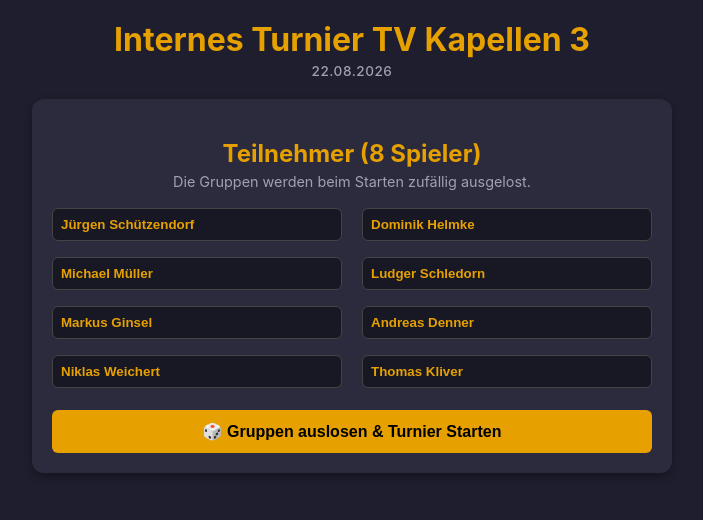
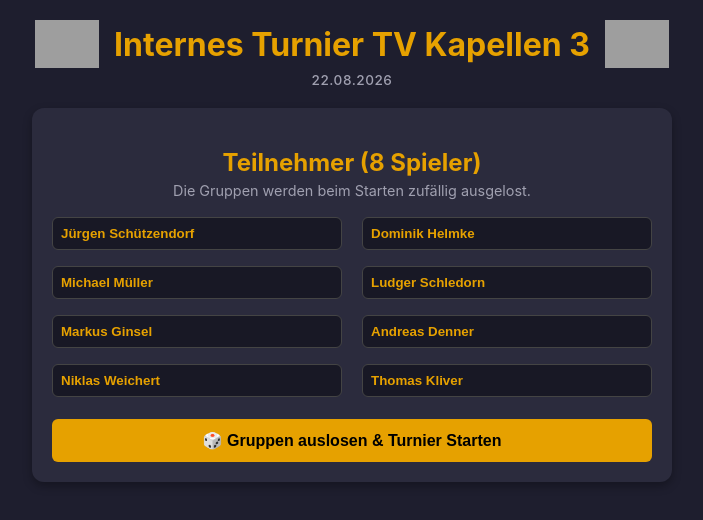
Before and after one commit to Zechenhauer/TVK3_internes_Turnier_22.08.2026, a plain HTML site: page index.html in a window 1280 px wide. Shown: the whole page, without its empty margins (288-991 px from the left). Drawn offline with Linux system fonts and the light colour scheme; grey boxes are pictures that could not be loaded.

Commit message:
Update index.html

```diff
--- a/index.html
+++ b/index.html
@@ -19,7 +19,24 @@
         body { font-family: -apple-system, BlinkMacSystemFont, "Segoe UI", Roboto, sans-serif; background: var(--bg); color: var(--text); margin: 0; padding: 20px; }
 
         .header-container { text-align: center; margin-bottom: 20px; }
-        h1 { color: var(--accent); margin: 0 0 4px 0; }
+
+        /* Header Title Container mit Logos links & rechts */
+        .title-row {
+            display: flex;
+            align-items: center;
+            justify-content: center;
+            gap: 15px;
+            margin-bottom: 4px;
+        }
+
+        .header-logo {
+            height: 48px;
+            width: auto;
+            object-fit: contain;
+            flex-shrink: 0;
+        }
+
+        h1 { color: var(--accent); margin: 0; }
         .date-sub { color: var(--sub); font-size: 0.85rem; font-weight: 500; letter-spacing: 0.5px; }
 
         h2, h3 { text-align: center; color: var(--accent); margin-bottom: 15px; }
@@ -55,12 +72,22 @@
         .hidden { display: none; }
         .ko-section { max-width: 800px; margin: 0 auto; }
         .placeholder { color: var(--sub); font-style: italic; font-weight: normal !important; }
+
+        @media (max-width: 600px) {
+            .title-row { gap: 8px; }
+            .header-logo { height: 35px; }
+            h1 { font-size: 1.3rem; }
+        }
     </style>
 </head>
 <body>
 
     <div class="header-container">
-        <h1>Internes Turnier TV Kapellen 3</h1>
+        <div class="title-row">
+            <img src="https://lh3.googleusercontent.com/d/1PB4X2QrrMlaRlajQEWDtJxRP2c6VTsI5" alt="TV Kapellen Logo" class="header-logo">
+            <h1>Internes Turnier TV Kapellen 3</h1>
+            <img src="https://lh3.googleusercontent.com/d/1PB4X2QrrMlaRlajQEWDtJxRP2c6VTsI5" alt="TV Kapellen Logo" class="header-logo">
+        </div>
         <div class="date-sub">22.08.2026</div>
     </div>
 
```
